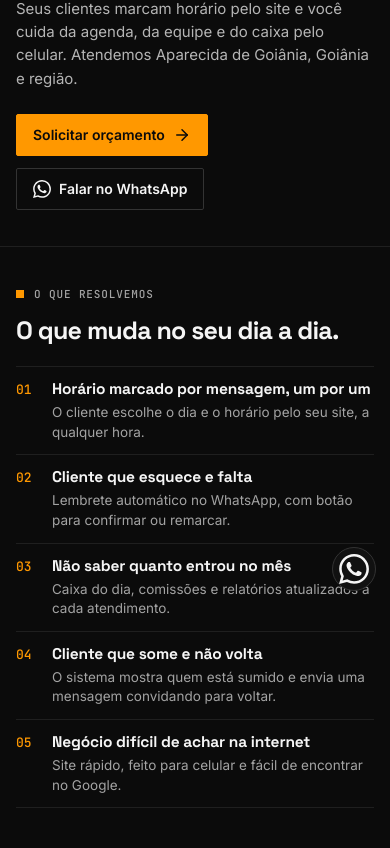
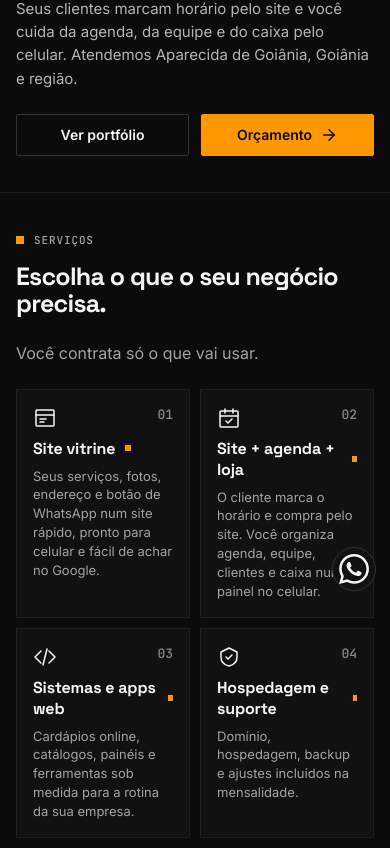
Before and after one commit to hyratecnologia/site-hyra-tecnologia, a plain HTML site: page Main.dc.html in a window 390 px wide. Shown: the part 239-1087 px from the top of the page. Drawn offline with Linux system fonts and the light colour scheme; a web font is replaced by a local one.

Commit message:
Serviços logo após o topo e botões do topo reorganizados no celular
Co-Authored-By: Claude Opus 5.5 <noreply@anthropic.com>

```diff
--- a/Main.dc.html
+++ b/Main.dc.html
@@ -108,7 +108,12 @@ html{scroll-behavior:smooth;scroll-padding-top:72px}
 .sol-card{padding:24px;display:flex;flex-direction:column;gap:12px}
 .sol-for{margin:0;margin-top:auto;font-size:13px;color:var(--muted-2)}
 .swipe-hint{display:none}
-@media (max-width:520px){.hide-sm{display:none !important}}
+@media (max-width:520px){.hide-sm{display:none !important}
+  .hero-btns{display:grid !important;grid-template-columns:1fr 1fr}
+  .hero-btns .btn{justify-content:center;padding-left:10px;padding-right:10px}
+  .hero-port{order:-1}
+  .show-sm{display:inline !important}}
+.show-sm{display:none}
 @media (max-width:420px){.hide-xs{display:none !important}}
 
 /* WhatsApp discreto */
@@ -302,9 +307,9 @@ a.work:hover{color:var(--fg)}
 <span style="font-family: 'Space Grotesk', sans-serif; font-weight: 700; font-size: 19px; letter-spacing: -0.01em">Hyra <span class="muted hide-xs" style="font-weight: 500">Tecnologia</span></span>
 </a>
 <nav class="nav-links" aria-label="Principal" style="display: flex; gap: 28px">
+<a class="nav-link" href="#solucoes">Serviços</a>
 <a class="nav-link" href="#sistema">Site + Agenda</a>
 <a class="nav-link" href="#portfolio">Portfólio</a>
-<a class="nav-link" href="#solucoes">Serviços</a>
 <a class="nav-link" href="#contato">Contato</a>
 </nav>
 <div style="display: flex; align-items: center; gap: 10px">
@@ -312,7 +317,7 @@ a.work:hover{color:var(--fg)}
 <svg class="moon" width="20" height="20" viewBox="0 0 24 24" fill="none" stroke="currentColor" stroke-width="1.8" stroke-linecap="round" stroke-linejoin="round" aria-hidden="true"><path d="M20 14.5A8 8 0 0 1 9.5 4a8 8 0 1 0 10.5 10.5z"></path></svg>
 <svg class="sun" width="20" height="20" viewBox="0 0 24 24" fill="none" stroke="currentColor" stroke-width="1.8" stroke-linecap="round" aria-hidden="true"><circle cx="12" cy="12" r="4"></circle><path d="M12 2v2M12 20v2M4.9 4.9l1.4 1.4M17.7 17.7l1.4 1.4M2 12h2M20 12h2M4.9 19.1l1.4-1.4M17.7 6.3l1.4-1.4"></path></svg>
 </button>
-<a class="btn btn-primary" href="#contato" style="min-height: 44px; padding: 0 18px; font-size: 14px">Orçamento</a>
+<a class="btn btn-primary hide-sm" href="#contato" style="min-height: 44px; padding: 0 18px; font-size: 14px">Orçamento</a>
 </div>
 </div>
 </header>
@@ -322,10 +327,10 @@ a.work:hover{color:var(--fg)}
 <p class="rise eyebrow">Sites · Agendamento online · Sistemas web</p>
 <h1 class="rise rise2 hero-h1" style="margin: 0; font-family: 'Space Grotesk', sans-serif; font-weight: 700; font-size: clamp(40px, 6.2vw, 78px); line-height: 1.02; letter-spacing: -0.035em">Site, agenda online e gestão para o seu negócio<span style="display: inline-block; width: 0.16em; height: 0.16em; margin-left: 0.06em; background: {{accent}}"></span></h1>
 <p class="rise rise3 hero-lead" style="margin: 0; max-width: 580px; font-size: clamp(17px, 1.6vw, 19px); line-height: 1.6; color: var(--lead)">Seus clientes marcam horário pelo site e você cuida da agenda, da equipe e do caixa pelo celular. Atendemos Aparecida de Goiânia, Goiânia e região.</p>
-<div class="rise rise3" style="display: flex; flex-wrap: wrap; gap: 12px; padding-top: 8px">
-<a class="btn btn-primary" href="#contato">Solicitar orçamento<svg width="18" height="18" viewBox="0 0 24 24" fill="none" stroke="currentColor" stroke-width="2" stroke-linecap="round" stroke-linejoin="round" aria-hidden="true"><path d="M5 12h14"></path><path d="M12 5l7 7-7 7"></path></svg></a>
-<a class="btn btn-ghost" href="{{whats}}" target="_blank" rel="noopener"><svg width="18" height="18" viewBox="0 0 24 24" fill="currentColor" aria-hidden="true"><path d="M17.47 14.38c-.3-.15-1.76-.87-2.03-.97-.27-.1-.47-.15-.67.15-.2.3-.77.97-.94 1.16-.17.2-.35.22-.64.08-.3-.15-1.26-.46-2.39-1.48-.88-.79-1.48-1.76-1.65-2.06-.17-.3-.02-.46.13-.6.13-.14.3-.35.45-.52.15-.17.2-.3.3-.5.1-.2.05-.37-.03-.52-.07-.15-.67-1.61-.92-2.2-.24-.58-.49-.5-.67-.51h-.57c-.2 0-.52.07-.79.37-.27.3-1.04 1.02-1.04 2.48 0 1.46 1.07 2.88 1.21 3.07.15.2 2.1 3.2 5.08 4.49.71.31 1.26.49 1.7.63.71.22 1.36.19 1.87.12.57-.09 1.76-.72 2-1.41.25-.7.25-1.29.17-1.41-.07-.12-.27-.2-.57-.35M12.05 21.79h-.01a9.87 9.87 0 0 1-5.03-1.38l-.36-.21-3.74.98 1-3.65-.24-.37a9.86 9.86 0 0 1-1.51-5.26c0-5.45 4.44-9.88 9.89-9.88 2.64 0 5.12 1.03 6.99 2.9a9.83 9.83 0 0 1 2.89 6.99c0 5.45-4.44 9.88-9.88 9.88m8.41-18.3A11.82 11.82 0 0 0 12.05 0C5.5 0 .16 5.34.16 11.89c0 2.1.55 4.14 1.59 5.95L.06 24l6.3-1.65a11.88 11.88 0 0 0 5.69 1.45h.01c6.55 0 11.89-5.34 11.89-11.89 0-3.18-1.24-6.16-3.48-8.41z"></path></svg>Falar no WhatsApp</a>
-<a class="btn btn-ghost hide-sm" href="#portfolio">Ver portfólio</a>
+<div class="rise rise3 hero-btns" style="display: flex; flex-wrap: wrap; gap: 12px; padding-top: 8px">
+<a class="btn btn-primary" href="#contato"><span class="hide-sm">Solicitar orçamento</span><span class="show-sm">Orçamento</span><svg width="18" height="18" viewBox="0 0 24 24" fill="none" stroke="currentColor" stroke-width="2" stroke-linecap="round" stroke-linejoin="round" aria-hidden="true"><path d="M5 12h14"></path><path d="M12 5l7 7-7 7"></path></svg></a>
+<a class="btn btn-ghost hide-sm" href="{{whats}}" target="_blank" rel="noopener"><svg width="18" height="18" viewBox="0 0 24 24" fill="currentColor" aria-hidden="true"><path d="M17.47 14.38c-.3-.15-1.76-.87-2.03-.97-.27-.1-.47-.15-.67.15-.2.3-.77.97-.94 1.16-.17.2-.35.22-.64.08-.3-.15-1.26-.46-2.39-1.48-.88-.79-1.48-1.76-1.65-2.06-.17-.3-.02-.46.13-.6.13-.14.3-.35.45-.52.15-.17.2-.3.3-.5.1-.2.05-.37-.03-.52-.07-.15-.67-1.61-.92-2.2-.24-.58-.49-.5-.67-.51h-.57c-.2 0-.52.07-.79.37-.27.3-1.04 1.02-1.04 2.48 0 1.46 1.07 2.88 1.21 3.07.15.2 2.1 3.2 5.08 4.49.71.31 1.26.49 1.7.63.71.22 1.36.19 1.87.12.57-.09 1.76-.72 2-1.41.25-.7.25-1.29.17-1.41-.07-.12-.27-.2-.57-.35M12.05 21.79h-.01a9.87 9.87 0 0 1-5.03-1.38l-.36-.21-3.74.98 1-3.65-.24-.37a9.86 9.86 0 0 1-1.51-5.26c0-5.45 4.44-9.88 9.89-9.88 2.64 0 5.12 1.03 6.99 2.9a9.83 9.83 0 0 1 2.89 6.99c0 5.45-4.44 9.88-9.88 9.88m8.41-18.3A11.82 11.82 0 0 0 12.05 0C5.5 0 .16 5.34.16 11.89c0 2.1.55 4.14 1.59 5.95L.06 24l6.3-1.65a11.88 11.88 0 0 0 5.69 1.45h.01c6.55 0 11.89-5.34 11.89-11.89 0-3.18-1.24-6.16-3.48-8.41z"></path></svg>Falar no WhatsApp</a>
+<a class="btn btn-ghost hero-port" href="#portfolio">Ver portfólio</a>
 </div>
 </div>
 <div class="thumb hero-logo" style="flex: 1 1 340px; max-width: 470px; min-width: 0; aspect-ratio: 1 / 1; border: 1px solid var(--line)">
@@ -352,6 +357,49 @@ a.work:hover{color:var(--fg)}
 <text x="499.87" y="840" text-anchor="middle">r 0,5u</text>
 </g>
 </svg>
+</div>
+</section>
+
+<section id="solucoes" class="sec">
+<div class="wrap sec-in" style="display: flex; flex-direction: column; gap: 48px">
+<div style="display: flex; flex-wrap: wrap; justify-content: space-between; align-items: flex-end; gap: 24px">
+<div style="display: flex; flex-direction: column; gap: 16px; max-width: 640px">
+<p class="eyebrow"><i></i>Serviços</p>
+<h2 class="h2">Escolha o que o seu negócio precisa.</h2>
+</div>
+<p class="muted" style="margin: 0; max-width: 380px; font-size: 16px; line-height: 1.6">Você contrata só o que vai usar.</p>
+</div>
+<div class="sol-grid" style="display: grid; grid-template-columns: repeat(auto-fit, minmax(min(100%, 240px), 1fr)); gap: 16px">
+
+<article class="card sol-card">
+<div style="display: flex; justify-content: space-between; align-items: flex-start"><svg width="32" height="32" viewBox="0 0 24 24" fill="none" stroke="currentColor" stroke-width="1.5" stroke-linecap="round" stroke-linejoin="round" aria-hidden="true"><rect x="3" y="4" width="18" height="16" rx="1"></rect><path d="M3 9h18"></path><path d="M7 13h6M7 16h4"></path></svg><span class="num" style="color: var(--muted-2)">01</span></div>
+<h3 style="margin: 0; font-family: 'Space Grotesk', sans-serif; font-weight: 700; font-size: 22px; letter-spacing: -0.01em; display: flex; align-items: center; gap: 10px">Site vitrine<span class="card-sq"></span></h3>
+<p style="margin: 0; font-size: 15px; line-height: 1.6">Seus serviços, fotos, endereço e botão de WhatsApp num site rápido, pronto para celular e fácil de achar no Google.</p>
+<p class="sol-for">Lojas, oficinas, som automotivo, restaurantes</p>
+</article>
+
+<article class="card sol-card">
+<div style="display: flex; justify-content: space-between; align-items: flex-start"><svg width="32" height="32" viewBox="0 0 24 24" fill="none" stroke="currentColor" stroke-width="1.5" stroke-linecap="round" stroke-linejoin="round" aria-hidden="true"><rect x="3" y="5" width="18" height="16" rx="1"></rect><path d="M3 10h18M8 3v4M16 3v4"></path><path d="M9 15l2 2 4-4"></path></svg><span class="num" style="color: var(--muted-2)">02</span></div>
+<h3 style="margin: 0; font-family: 'Space Grotesk', sans-serif; font-weight: 700; font-size: 22px; letter-spacing: -0.01em; display: flex; align-items: center; gap: 10px">Site + agenda + loja<span class="card-sq"></span></h3>
+<p style="margin: 0; font-size: 15px; line-height: 1.6">O cliente marca o horário e compra pelo site. Você organiza agenda, equipe, clientes e caixa num painel no celular.</p>
+<p class="sol-for">Salões, barbearias, clínicas, estúdios, pet shops</p>
+</article>
+
+<article class="card sol-card">
+<div style="display: flex; justify-content: space-between; align-items: flex-start"><svg width="32" height="32" viewBox="0 0 24 24" fill="none" stroke="currentColor" stroke-width="1.5" stroke-linecap="round" stroke-linejoin="round" aria-hidden="true"><path d="M8 6l-6 6 6 6"></path><path d="M16 6l6 6-6 6"></path><path d="M14 4l-4 16"></path></svg><span class="num" style="color: var(--muted-2)">03</span></div>
+<h3 style="margin: 0; font-family: 'Space Grotesk', sans-serif; font-weight: 700; font-size: 22px; letter-spacing: -0.01em; display: flex; align-items: center; gap: 10px">Sistemas e apps web<span class="card-sq"></span></h3>
+<p style="margin: 0; font-size: 15px; line-height: 1.6">Cardápios online, catálogos, painéis e ferramentas sob medida para a rotina da sua empresa.</p>
+<p class="sol-for">Sob medida para o seu processo</p>
+</article>
+
+<article class="card sol-card">
+<div style="display: flex; justify-content: space-between; align-items: flex-start"><svg width="32" height="32" viewBox="0 0 24 24" fill="none" stroke="currentColor" stroke-width="1.5" stroke-linecap="round" stroke-linejoin="round" aria-hidden="true"><path d="M12 3l8 4v5c0 5-3.5 8-8 9-4.5-1-8-4-8-9V7z"></path><path d="M9 12l2 2 4-4"></path></svg><span class="num" style="color: var(--muted-2)">04</span></div>
+<h3 style="margin: 0; font-family: 'Space Grotesk', sans-serif; font-weight: 700; font-size: 22px; letter-spacing: -0.01em; display: flex; align-items: center; gap: 10px">Hospedagem e suporte<span class="card-sq"></span></h3>
+<p style="margin: 0; font-size: 15px; line-height: 1.6">Domínio, hospedagem, backup e ajustes incluídos na mensalidade.</p>
+<p class="sol-for">Para todos os projetos</p>
+</article>
+
+</div>
 </div>
 </section>
 
@@ -777,49 +825,6 @@ a.work:hover{color:var(--fg)}
 </div>
 </section>
 
-<section id="solucoes" class="sec">
-<div class="wrap sec-in" style="display: flex; flex-direction: column; gap: 48px">
-<div style="display: flex; flex-wrap: wrap; justify-content: space-between; align-items: flex-end; gap: 24px">
-<div style="display: flex; flex-direction: column; gap: 16px; max-width: 640px">
-<p class="eyebrow"><i></i>Serviços</p>
-<h2 class="h2">Escolha o que o seu negócio precisa.</h2>
-</div>
-<p class="muted" style="margin: 0; max-width: 380px; font-size: 16px; line-height: 1.6">Você contrata só o que vai usar.</p>
-</div>
-<div class="sol-grid" style="display: grid; grid-template-columns: repeat(auto-fit, minmax(min(100%, 240px), 1fr)); gap: 16px">
-
-<article class="card sol-card">
-<div style="display: flex; justify-content: space-between; align-items: flex-start"><svg width="32" height="32" viewBox="0 0 24 24" fill="none" stroke="currentColor" stroke-width="1.5" stroke-linecap="round" stroke-linejoin="round" aria-hidden="true"><rect x="3" y="4" width="18" height="16" rx="1"></rect><path d="M3 9h18"></path><path d="M7 13h6M7 16h4"></path></svg><span class="num" style="color: var(--muted-2)">01</span></div>
-<h3 style="margin: 0; font-family: 'Space Grotesk', sans-serif; font-weight: 700; font-size: 22px; letter-spacing: -0.01em; display: flex; align-items: center; gap: 10px">Site vitrine<span class="card-sq"></span></h3>
-<p style="margin: 0; font-size: 15px; line-height: 1.6">Seus serviços, fotos, endereço e botão de WhatsApp num site rápido, pronto para celular e fácil de achar no Google.</p>
-<p class="sol-for">Lojas, oficinas, som automotivo, restaurantes</p>
-</article>
-
-<article class="card sol-card">
-<div style="display: flex; justify-content: space-between; align-items: flex-start"><svg width="32" height="32" viewBox="0 0 24 24" fill="none" stroke="currentColor" stroke-width="1.5" stroke-linecap="round" stroke-linejoin="round" aria-hidden="true"><rect x="3" y="5" width="18" height="16" rx="1"></rect><path d="M3 10h18M8 3v4M16 3v4"></path><path d="M9 15l2 2 4-4"></path></svg><span class="num" style="color: var(--muted-2)">02</span></div>
-<h3 style="margin: 0; font-family: 'Space Grotesk', sans-serif; font-weight: 700; font-size: 22px; letter-spacing: -0.01em; display: flex; align-items: center; gap: 10px">Site + agenda + loja<span class="card-sq"></span></h3>
-<p style="margin: 0; font-size: 15px; line-height: 1.6">O cliente marca o horário e compra pelo site. Você organiza agenda, equipe, clientes e caixa num painel no celular.</p>
-<p class="sol-for">Salões, barbearias, clínicas, estúdios, pet shops</p>
-</article>
-
-<article class="card sol-card">
-<div style="display: flex; justify-content: space-between; align-items: flex-start"><svg width="32" height="32" viewBox="0 0 24 24" fill="none" stroke="currentColor" stroke-width="1.5" stroke-linecap="round" stroke-linejoin="round" aria-hidden="true"><path d="M8 6l-6 6 6 6"></path><path d="M16 6l6 6-6 6"></path><path d="M14 4l-4 16"></path></svg><span class="num" style="color: var(--muted-2)">03</span></div>
-<h3 style="margin: 0; font-family: 'Space Grotesk', sans-serif; font-weight: 700; font-size: 22px; letter-spacing: -0.01em; display: flex; align-items: center; gap: 10px">Sistemas e apps web<span class="card-sq"></span></h3>
-<p style="margin: 0; font-size: 15px; line-height: 1.6">Cardápios online, catálogos, painéis e ferramentas sob medida para a rotina da sua empresa.</p>
-<p class="sol-for">Sob medida para o seu processo</p>
-</article>
-
-<article class="card sol-card">
-<div style="display: flex; justify-content: space-between; align-items: flex-start"><svg width="32" height="32" viewBox="0 0 24 24" fill="none" stroke="currentColor" stroke-width="1.5" stroke-linecap="round" stroke-linejoin="round" aria-hidden="true"><path d="M12 3l8 4v5c0 5-3.5 8-8 9-4.5-1-8-4-8-9V7z"></path><path d="M9 12l2 2 4-4"></path></svg><span class="num" style="color: var(--muted-2)">04</span></div>
-<h3 style="margin: 0; font-family: 'Space Grotesk', sans-serif; font-weight: 700; font-size: 22px; letter-spacing: -0.01em; display: flex; align-items: center; gap: 10px">Hospedagem e suporte<span class="card-sq"></span></h3>
-<p style="margin: 0; font-size: 15px; line-height: 1.6">Domínio, hospedagem, backup e ajustes incluídos na mensalidade.</p>
-<p class="sol-for">Para todos os projetos</p>
-</article>
-
-</div>
-</div>
-</section>
-
 <section id="processo" class="sec">
 <div class="wrap sec-in" style="display: flex; flex-direction: column; gap: 48px">
 <div style="display: flex; flex-direction: column; gap: 16px; max-width: 640px">
```
